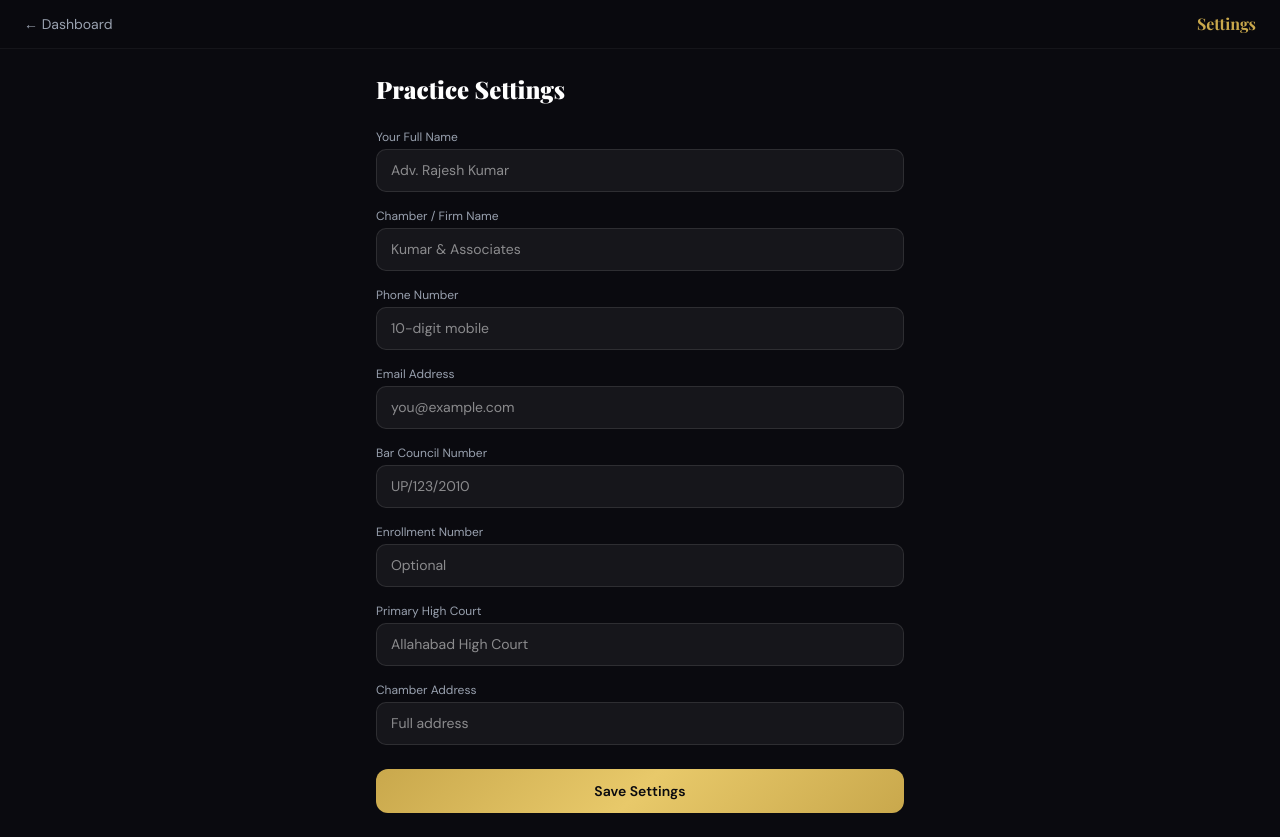
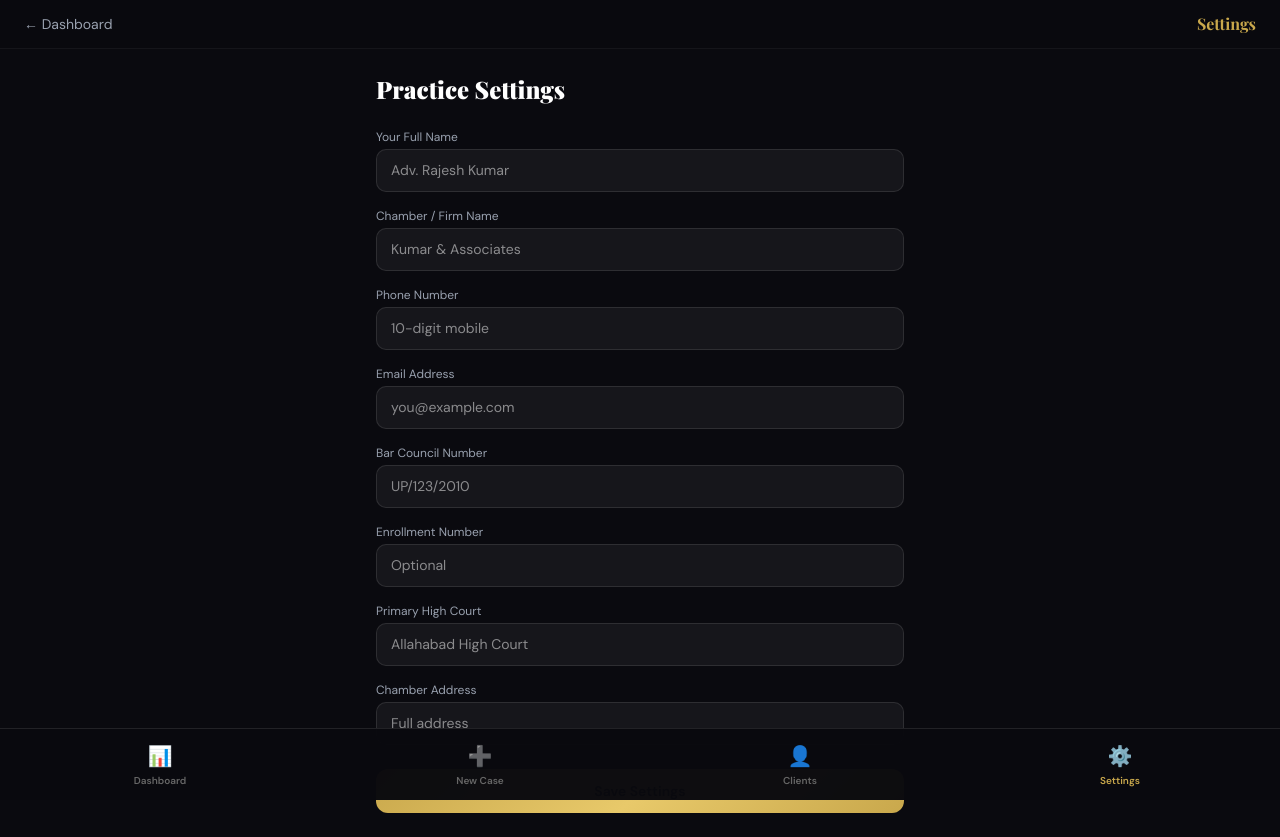
Before and after one commit to kp1153/judicial, a Next.js app: page /settings in a window 1280 px wide. Built offline with nearby package versions, Linux system fonts and the light colour scheme; no server answers.

Commit message:
force deploy

```diff
--- a/components/BottomNav.js
+++ b/components/BottomNav.js
@@ -11,7 +11,7 @@ export default function BottomNav() {
     { href: "/settings", icon: "⚙️", label: "Settings" },
   ];
   return (
-    <nav className="fixed bottom-0 left-0 right-0 z-50 md:hidden border-t border-white/10 flex" style={{ background: "rgba(10,10,15,0.98)" }}>
+    <nav className="fixed bottom-0 left-0 right-0 z-50 border-t border-white/10 flex" style={{ background: "rgba(10,10,15,0.98)" }}>
       {links.map((l) => (
         <Link key={l.href} href={l.href} className="flex-1 flex flex-col items-center justify-center py-3 gap-0.5" style={{ color: path === l.href ? "#c9a84c" : "#666" }}>
           <span style={{ fontSize: "20px" }}>{l.icon}</span>
```
